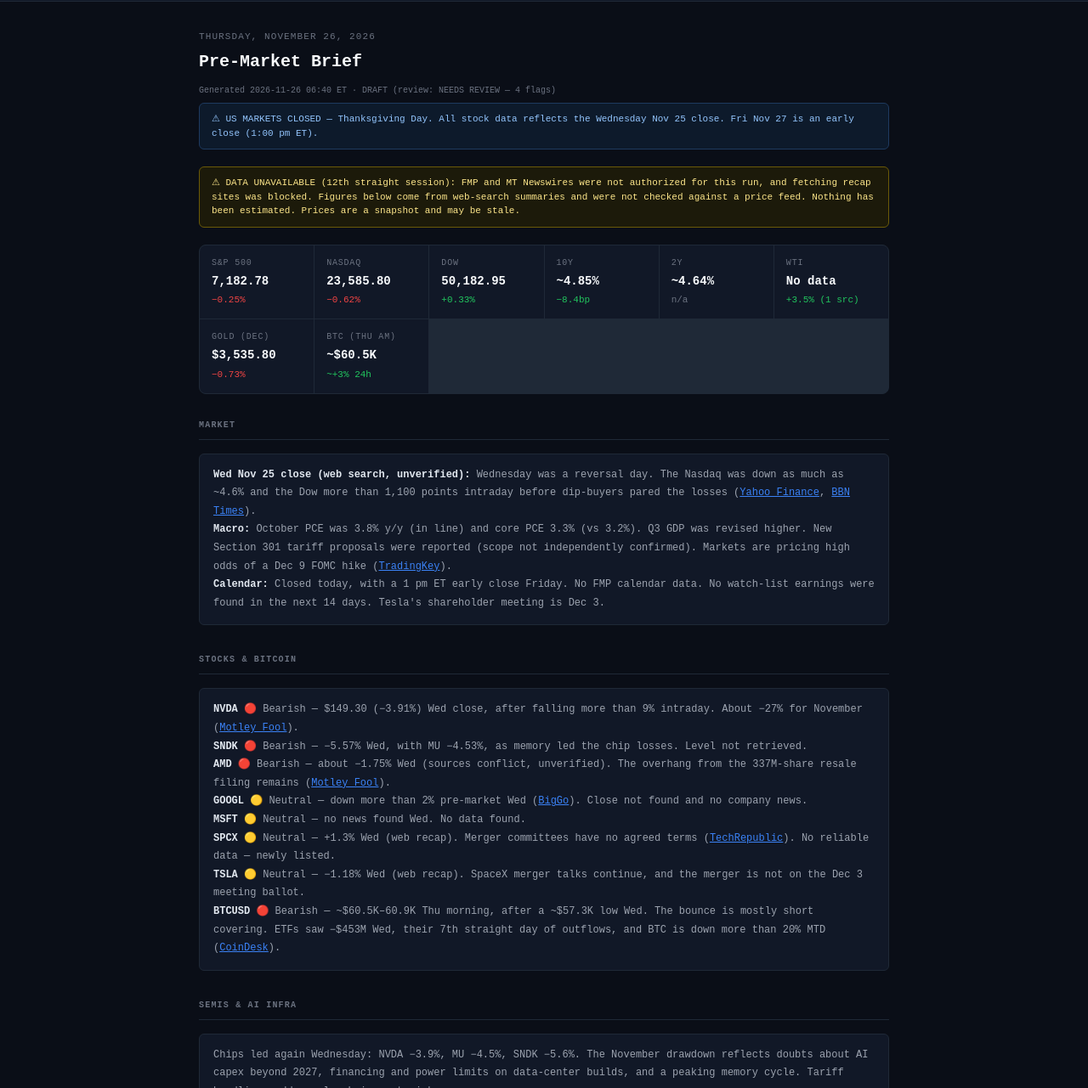
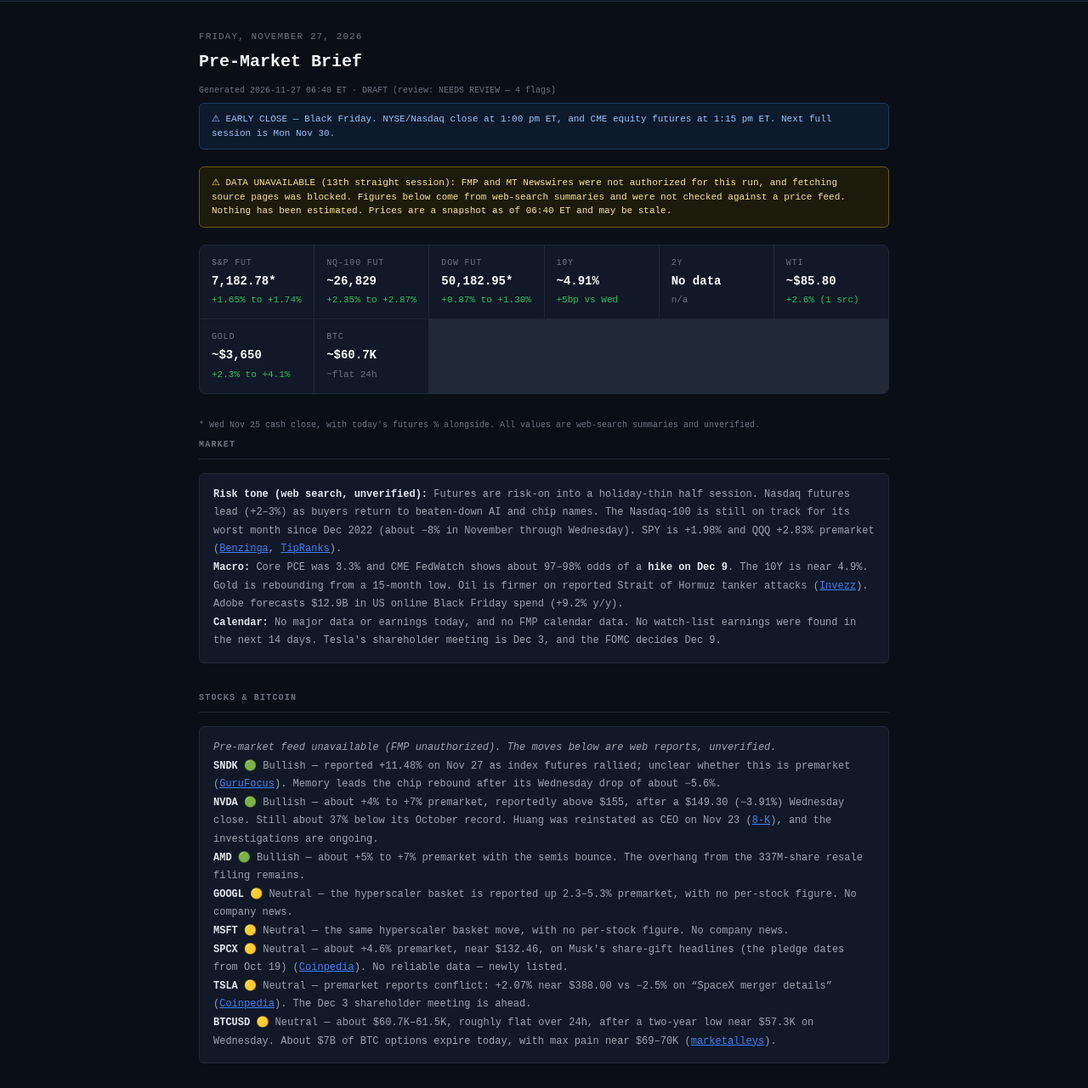
Before and after one commit to tkalden/sidestreet-briefs, a plain HTML site: page index.html in a window 1280 px wide. Shown: the part 49-1330 px from the top of the page at 85% size. Drawn offline with Linux system fonts and the light colour scheme.

Commit message:
brief: 2026-11-27 (Black Friday early close — feeds unauthorized, web-search data only)
Co-Authored-By: Claude Opus 5.5 <noreply@anthropic.com>
Claude-Session: https://claude.ai/code/session_01MDYv4iizc4M1jjBFUtEtFs

```diff
--- a/index.html
+++ b/index.html
@@ -3,7 +3,7 @@
 <head>
   <meta charset="UTF-8" />
   <meta name="viewport" content="width=device-width, initial-scale=1.0" />
-  <title>SideStreet Briefs &mdash; 2026-11-26</title>
+  <title>SideStreet Briefs &mdash; 2026-11-27</title>
     <style>
     :root {
       --bg: #0a0e17;
@@ -225,44 +225,49 @@
   </style>
 </head>
 <body>
-  <div class="topbar"><div class="logo">Side<span>Street</span> Briefs</div><div class="meta">2026-11-26</div></div>
+  <div class="topbar"><div class="logo">Side<span>Street</span> Briefs</div><div class="meta">2026-11-27</div></div>
   <div class="container">
-    <div class="brief-date">Thursday, November 26, 2026</div>
+    <div class="brief-date">Friday, November 27, 2026</div>
     <div class="brief-title">Pre-Market Brief</div>
-    <div class="brief-generated">Generated 2026-11-26 06:40 ET &middot; DRAFT (review: NEEDS REVIEW &mdash; 4 flags)</div>
-    <div class="holiday-banner">&#9888; US MARKETS CLOSED &mdash; Thanksgiving Day. All stock data reflects the Wednesday Nov 25 close. Fri Nov 27 is an early close (1:00 pm ET).</div>
-    <div class="data-warning">&#9888; DATA UNAVAILABLE (12th straight session): FMP and MT Newswires were not authorized for this run, and fetching recap sites was blocked. Figures below come from web-search summaries and were not checked against a price feed. Nothing has been estimated. Prices are a snapshot and may be stale.</div>
+    <div class="brief-generated">Generated 2026-11-27 06:40 ET &middot; DRAFT (review: NEEDS REVIEW &mdash; 4 flags)</div>
+    <div class="holiday-banner">&#9888; EARLY CLOSE &mdash; Black Friday. NYSE/Nasdaq close at 1:00 pm ET, and CME equity futures at 1:15 pm ET. Next full session is Mon Nov 30.</div>
+    <div class="data-warning">&#9888; DATA UNAVAILABLE (13th straight session): FMP and MT Newswires were not authorized for this run, and fetching source pages was blocked. Figures below come from web-search summaries and were not checked against a price feed. Nothing has been estimated. Prices are a snapshot as of 06:40 ET and may be stale.</div>
     <div class="macro-strip">
-      <div class="macro-cell"><div class="label">S&amp;P 500</div><div class="value">7,182.78</div><div class="chg dn">&minus;0.25%</div></div>
-      <div class="macro-cell"><div class="label">Nasdaq</div><div class="value">23,585.80</div><div class="chg dn">&minus;0.62%</div></div>
-      <div class="macro-cell"><div class="label">Dow</div><div class="value">50,182.95</div><div class="chg up">+0.33%</div></div>
-      <div class="macro-cell"><div class="label">10Y</div><div class="value">~4.85%</div><div class="chg up">&minus;8.4bp</div></div>
-      <div class="macro-cell"><div class="label">2Y</div><div class="value">~4.64%</div><div class="chg flat">n/a</div></div>
-      <div class="macro-cell"><div class="label">WTI</div><div class="value">No data</div><div class="chg up">+3.5% (1 src)</div></div>
-      <div class="macro-cell"><div class="label">Gold (Dec)</div><div class="value">$3,535.80</div><div class="chg dn">&minus;0.73%</div></div>
-      <div class="macro-cell"><div class="label">BTC (Thu AM)</div><div class="value">~$60.5K</div><div class="chg up">~+3% 24h</div></div>
+      <div class="macro-cell"><div class="label">S&amp;P Fut</div><div class="value">7,182.78*</div><div class="chg up">+1.65% to +1.74%</div></div>
+      <div class="macro-cell"><div class="label">NQ-100 Fut</div><div class="value">~26,829</div><div class="chg up">+2.35% to +2.87%</div></div>
+      <div class="macro-cell"><div class="label">Dow Fut</div><div class="value">50,182.95*</div><div class="chg up">+0.87% to +1.30%</div></div>
+      <div class="macro-cell"><div class="label">10Y</div><div class="value">~4.91%</div><div class="chg up">+5bp vs Wed</div></div>
+      <div class="macro-cell"><div class="label">2Y</div><div class="value">No data</div><div class="chg flat">n/a</div></div>
+      <div class="macro-cell"><div class="label">WTI</div><div class="value">~$85.80</div><div class="chg up">+2.6% (1 src)</div></div>
+      <div class="macro-cell"><div class="label">Gold</div><div class="value">~$3,650</div><div class="chg up">+2.3% to +4.1%</div></div>
+      <div class="macro-cell"><div class="label">BTC</div><div class="value">~$60.7K</div><div class="chg flat">~flat 24h</div></div>
     </div>
+    <p class="brief-generated">* Wed Nov 25 cash close, with today's futures % alongside. All values are web-search summaries and unverified.</p>
     <div class="section"><div class="section-header">Market</div>
-      <div class="market-block"><strong>Wed Nov 25 close (web search, unverified):</strong> Wednesday was a reversal day. The Nasdaq was down as much as ~4.6% and the Dow more than 1,100 points intraday before dip-buyers pared the losses (<a href="https://finance.yahoo.com/markets/live/stock-market-today-wednesday-november-25-dow-sp-500-nasdaq-pce-inflation-data-091428237.html" style="color:#3b82f6">Yahoo Finance</a>, <a href="https://www.bbntimes.com/global-economy/s-p-500-falls-to-7-182-78-as-bargain-hunters-rescue-wall-street-ahead-of-thanksgiving" style="color:#3b82f6">BBN Times</a>).<br>
-      <strong>Macro:</strong> October PCE was 3.8% y/y (in line) and core PCE 3.3% (vs 3.2%). Q3 GDP was revised higher. New Section 301 tariff proposals were reported (scope not independently confirmed). Markets are pricing high odds of a Dec 9 FOMC hike (<a href="https://tradingkey.com/analysis/stocks/us-stocks/262322956-market-recap-sp-nasdaq-nvidia-pce-gold-breaks-3500-tradingkey" style="color:#3b82f6">TradingKey</a>).<br>
-      <strong>Calendar:</strong> Closed today, with a 1 pm ET early close Friday. No FMP calendar data. No watch-list earnings were found in the next 14 days. Tesla's shareholder meeting is Dec 3.</div></div>
+      <div class="market-block"><strong>Risk tone (web search, unverified):</strong> Futures are risk-on into a holiday-thin half session. Nasdaq futures lead (+2&ndash;3%) as buyers return to beaten-down AI and chip names. The Nasdaq-100 is still on track for its worst month since Dec 2022 (about &minus;8% in November through Wednesday). SPY is +1.98% and QQQ +2.83% premarket (<a href="https://www.benzinga.com/markets/equities/26/11/63666893/stock-market-today-dow-sp-500-nasdaq-100-futures-rise-as-wall-street-returns-to-wrap-up-holiday-shortened-week-spcx-panw-hpq-in-focus" style="color:#3b82f6">Benzinga</a>, <a href="https://www.tipranks.com/news/stock-market-today-nov-27-markets-reopen-for-shortened-black-friday-trading" style="color:#3b82f6">TipRanks</a>).<br>
+      <strong>Macro:</strong> Core PCE was 3.3% and CME FedWatch shows about 97&ndash;98% odds of a <strong>hike on Dec 9</strong>. The 10Y is near 4.9%. Gold is rebounding from a 15-month low. Oil is firmer on reported Strait of Hormuz tanker attacks (<a href="https://invezz.com/news/2026/11/27/5-things-to-know-before-wall-street-opens-november-27/" style="color:#3b82f6">Invezz</a>). Adobe forecasts $12.9B in US online Black Friday spend (+9.2% y/y).<br>
+      <strong>Calendar:</strong> No major data or earnings today, and no FMP calendar data. No watch-list earnings were found in the next 14 days. Tesla's shareholder meeting is Dec 3, and the FOMC decides Dec 9.</div></div>
     <div class="section"><div class="section-header">Stocks &amp; Bitcoin</div>
-      <div class="market-block"><strong>NVDA</strong> &#x1F534; Bearish &mdash; $149.30 (&minus;3.91%) Wed close, after falling more than 9% intraday. About &minus;27% for November (<a href="https://www.fool.com/coverage/stock-market-today/2026/11/25/stock-market-today-nov-25-nvidia-slides-3-9-as-the-market-considers-hot-pce-inflation-data-and-new-tariff-proposals/" style="color:#3b82f6">Motley Fool</a>).<br>
-      <strong>SNDK</strong> &#x1F534; Bearish &mdash; &minus;5.57% Wed, with MU &minus;4.53%, as memory led the chip losses. Level not retrieved.<br>
-      <strong>AMD</strong> &#x1F534; Bearish &mdash; about &minus;1.75% Wed (sources conflict, unverified). The overhang from the 337M-share resale filing remains (<a href="https://www.fool.com/coverage/stock-market-today/2026/11/24/stock-market-today-nov-24-amd-plunges-9-as-337-million-share-resale-filing-adds-to-ai-sell-off/" style="color:#3b82f6">Motley Fool</a>).<br>
-      <strong>GOOGL</strong> &#x1F7E1; Neutral &mdash; down more than 2% pre-market Wed (<a href="https://finance.biggo.com/news/897d040d-267a-4934-b6af-4dd8e20f0f07" style="color:#3b82f6">BigGo</a>). Close not found and no company news.<br>
-      <strong>MSFT</strong> &#x1F7E1; Neutral &mdash; no news found Wed. No data found.<br>
-      <strong>SPCX</strong> &#x1F7E1; Neutral &mdash; +1.3% Wed (web recap). Merger committees have no agreed terms (<a href="https://www.techrepublic.com/article/news-spacex-tesla-merger-talks-december-2026/" style="color:#3b82f6">TechRepublic</a>). No reliable data &mdash; newly listed.<br>
-      <strong>TSLA</strong> &#x1F7E1; Neutral &mdash; &minus;1.18% Wed (web recap). SpaceX merger talks continue, and the merger is not on the Dec 3 meeting ballot.<br>
-      <strong>BTCUSD</strong> &#x1F534; Bearish &mdash; ~$60.5K&ndash;60.9K Thu morning, after a ~$57.3K low Wed. The bounce is mostly short covering. ETFs saw &minus;$453M Wed, their 7th straight day of outflows, and BTC is down more than 20% MTD (<a href="https://www.coindesk.com/markets/2026/11/26/bitcoin-little-changed-defi-tokens-lead-the-bounce-as-u-s-marks-thanksgiving" style="color:#3b82f6">CoinDesk</a>).</div></div>
+      <div class="market-block"><em>Pre-market feed unavailable (FMP unauthorized). The moves below are web reports, unverified.</em><br>
+      <strong>SNDK</strong> &#x1F7E2; Bullish &mdash; reported +11.48% on Nov 27 as index futures rallied; unclear whether this is premarket (<a href="https://www.gurufocus.com/news/9228321/stock-index-futures-rally-boosts-sandisk-sndk-shares-by-1148-on-november-27-2026" style="color:#3b82f6">GuruFocus</a>). Memory leads the chip rebound after its Wednesday drop of about &minus;5.6%.<br>
+      <strong>NVDA</strong> &#x1F7E2; Bullish &mdash; about +4% to +7% premarket, reportedly above $155, after a $149.30 (&minus;3.91%) Wednesday close. Still about 37% below its October record. Huang was reinstated as CEO on Nov 23 (<a href="https://www.sec.gov/Archives/edgar/data/0001045810/000104581026000090/nov23pressrelease.htm" style="color:#3b82f6">8-K</a>), and the investigations are ongoing.<br>
+      <strong>AMD</strong> &#x1F7E2; Bullish &mdash; about +5% to +7% premarket with the semis bounce. The overhang from the 337M-share resale filing remains.<br>
+      <strong>GOOGL</strong> &#x1F7E1; Neutral &mdash; the hyperscaler basket is reported up 2.3&ndash;5.3% premarket, with no per-stock figure. No company news.<br>
+      <strong>MSFT</strong> &#x1F7E1; Neutral &mdash; the same hyperscaler basket move, with no per-stock figure. No company news.<br>
+      <strong>SPCX</strong> &#x1F7E1; Neutral &mdash; about +4.6% premarket, near $132.46, on Musk's share-gift headlines (the pledge dates from Oct 19) (<a href="https://coinpedia.org/crypto-live-news/spacex-stock-premarket-today-spcx-jumps-above-132-on-musks-annual-share-pledge/" style="color:#3b82f6">Coinpedia</a>). No reliable data &mdash; newly listed.<br>
+      <strong>TSLA</strong> &#x1F7E1; Neutral &mdash; premarket reports conflict: +2.07% near $388.00 vs &minus;2.5% on &ldquo;SpaceX merger details&rdquo; (<a href="https://coinpedia.org/crypto-live-news/tesla-stock-premarket-today-tsla-rises-2-ahead-of-black-friday-half-day/" style="color:#3b82f6">Coinpedia</a>). The Dec 3 shareholder meeting is ahead.<br>
+      <strong>BTCUSD</strong> &#x1F7E1; Neutral &mdash; about $60.7K&ndash;61.5K, roughly flat over 24h, after a two-year low near $57.3K on Wednesday. About $7B of BTC options expire today, with max pain near $69&ndash;70K (<a href="https://www.marketalleys.com/post/bitcoin-near-60-657-on-friday-2026-11-27" style="color:#3b82f6">marketalleys</a>).</div></div>
     <div class="section"><div class="section-header">Semis &amp; AI Infra</div>
-      <div class="market-block">Chips led again Wednesday: NVDA &minus;3.9%, MU &minus;4.5%, SNDK &minus;5.6%. The November drawdown reflects doubts about AI capex beyond 2027, financing and power limits on data-center builds, and a peaking memory cycle. Tariff headlines add supply-chain cost risk.</div></div>
+      <div class="market-block">Chips lead the rebound: NVDA +4&ndash;7%, AMD +5&ndash;7%, MU about +6%, CoreWeave about +8%, SNDK reported +11.5% (web, unverified). The November rout reflected doubts about AI capex beyond 2027, credit-spread stress across the AI trade, power limits on data-center builds, and a peaking memory cycle. Nvidia's CEO saga added idiosyncratic volatility. Today's bounce comes in a thin, shortened session.</div></div>
     <div class="section"><div class="section-header">Key Risk</div>
-      <div class="risk-box"><div class="risk-label">Into Friday</div>Liquidity will be holiday-thin into Friday's 1 pm close, after hot core PCE (3.3%) and new tariff proposals lifted the odds of a Dec 9 hike.</div></div>
+      <div class="risk-box"><div class="risk-label">Today</div>Thin-liquidity half session (1 pm ET close): the AI rebound could fade with a Dec 9 Fed hike nearly fully priced and the 10Y near 4.9%.</div></div>
     <div class="section"><div class="section-header">Voices</div>
-      <div class="market-block">Huang, Musk, Trump, Warsh: No new public statements this week (no verbatim, sourced in-window quotes retrieved). Next Fed event: FOMC decision Dec 9.</div></div>
+      <div class="voice-item"><div class="voice-name">Jensen Huang (Nvidia CEO)</div><div class="voice-quote">&ldquo;completely untrue&rdquo; &mdash; on reports that Trump got him reinstated, at an Nvidia all-hands. <a href="https://www.forbes.com/sites/alisondurkee/2026/11/24/jensen-huang-tells-employees-its-completely-untrue-trump-got-him-his-job-back-report-says/" style="color:#3b82f6">Forbes, Nov 24</a></div><div class="voice-relevance">&#9888; Secondhand and unverified (the page could not be fetched). It bears on NVDA's governance discount.</div></div>
+      <div class="voice-item"><div class="voice-name">Elon Musk (SpaceX / xAI CEO)</div><div class="voice-relevance">No new public statements this week.</div></div>
+      <div class="voice-item"><div class="voice-name">Donald Trump (U.S. President)</div><div class="voice-relevance">No new public statements this week (no verbatim in-window quote retrieved).</div></div>
+      <div class="voice-item"><div class="voice-name">Kevin Warsh (Fed Chair)</div><div class="voice-relevance">No new public statements this week. Next Fed event: FOMC decision Dec 9.</div></div></div>
     <div class="section"><div class="section-header">Next Session</div>
-      <div class="market-block">Fri Nov 27 (early close 1:00 pm ET)</div></div>
+      <div class="market-block">Mon Nov 30</div></div>
     <p class="brief-generated">This brief is informational only and is not financial advice or a recommendation to buy or sell any security.</p>
   </div>
 </body>
```
